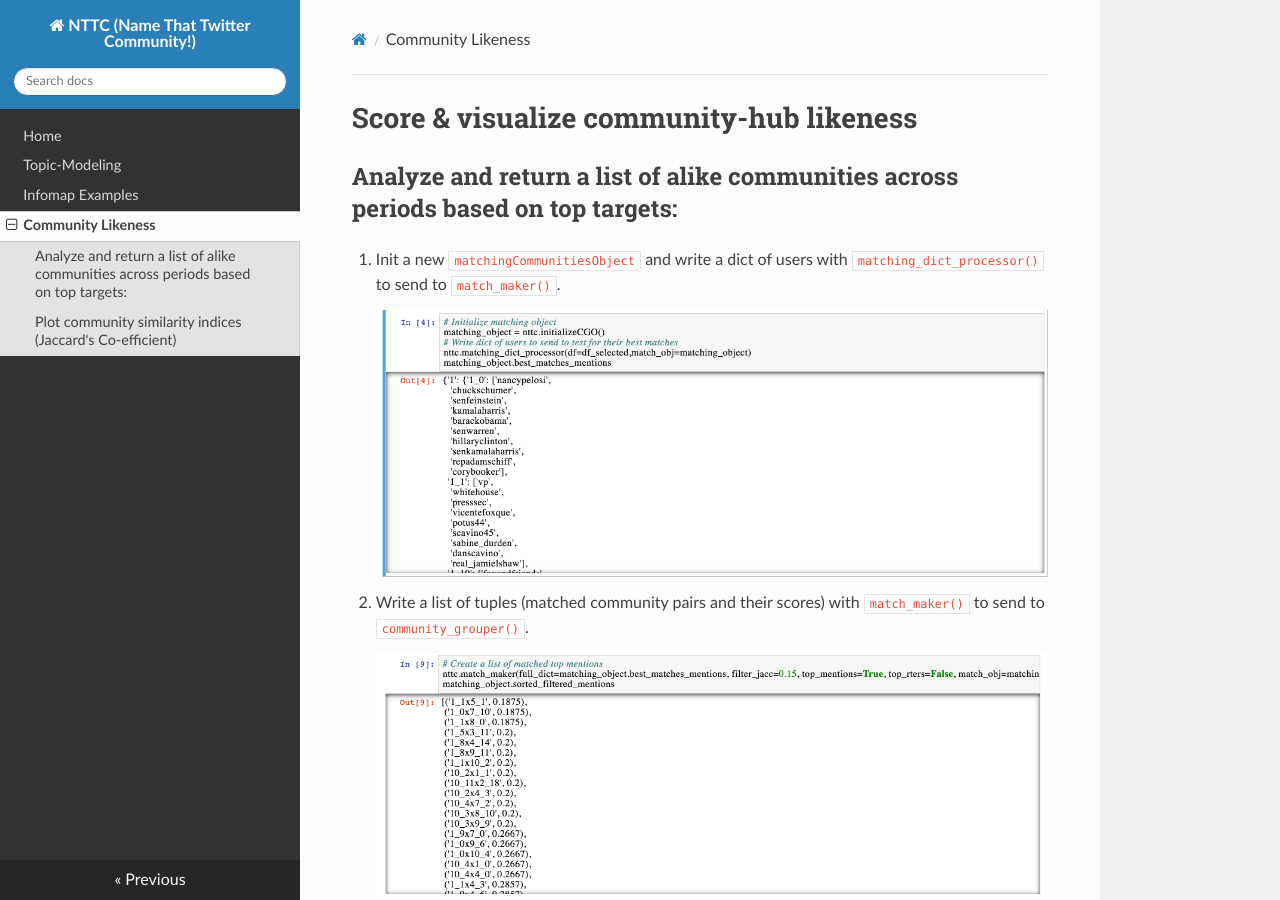
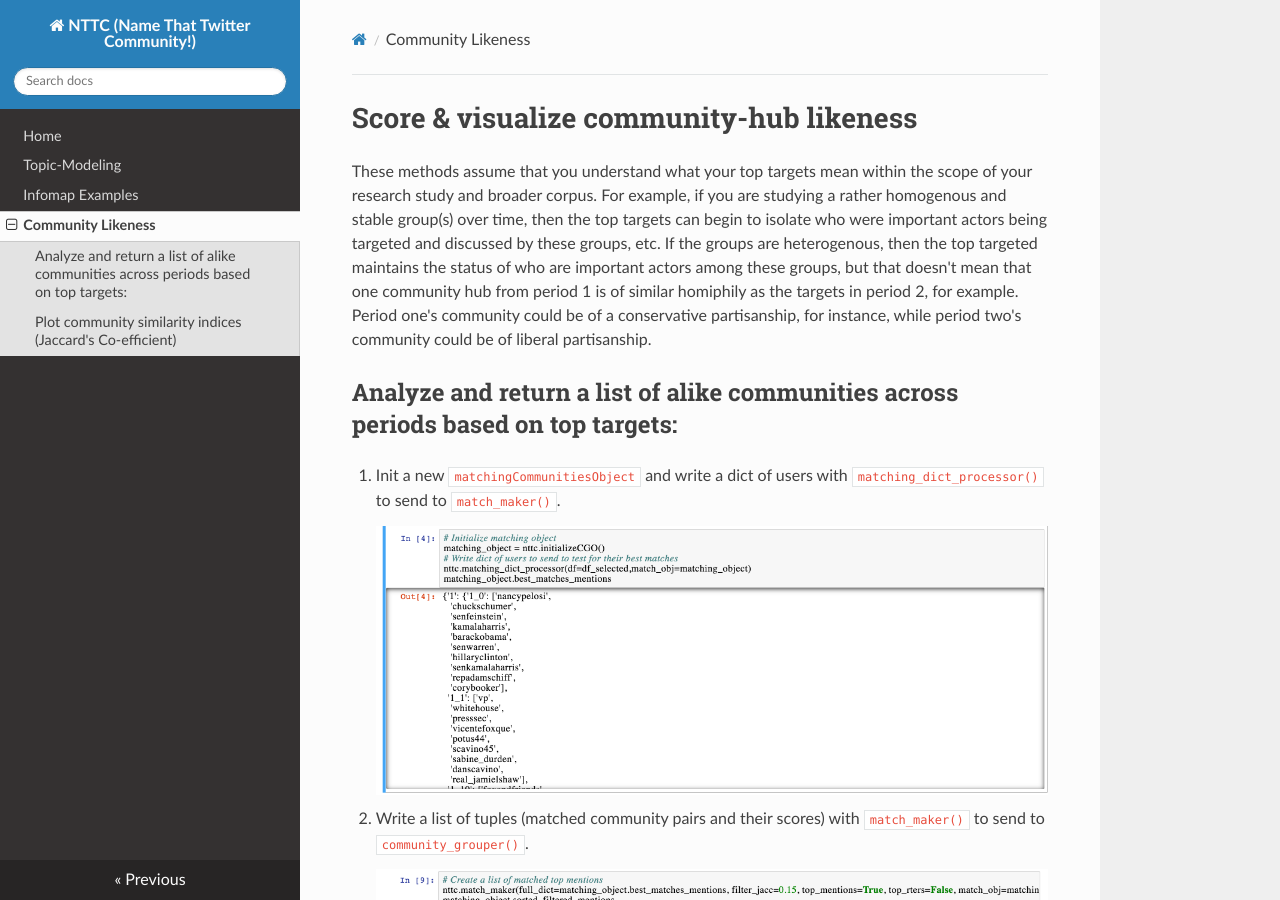
Before and after one commit to lingeringcode/nttc, an MkDocs documentation site: the page built from docs/comm-jacc.md, in a window 1280 px wide and 900 px high. Built offline with MkDocs 1.6.1, drawn with Linux system fonts in a browser that asks for light colours; nearby versions of some CDN libraries.

Commit message:
add disclaimer

```diff
--- a/docs/comm-jacc.md
+++ b/docs/comm-jacc.md
@@ -1,4 +1,6 @@
 # Score &amp; visualize community-hub likeness
+
+These methods assume that you understand what your top targets mean within the scope of your research study and broader corpus. For example, if you are studying a rather homogenous and stable group(s) over time, then the top targets can begin to isolate who were important actors being targeted and discussed by these groups, etc. If the groups are heterogenous, then the top targeted maintains the status of who are important actors among these groups, but that doesn't mean that one community hub from period 1 is of similar homiphily as the targets in period 2, for example. Period one's community could be of a conservative partisanship, for instance, while period two's community could be of liberal partisanship.
 
 ## Analyze and return a list of alike communities across periods based on top targets:
 
```
